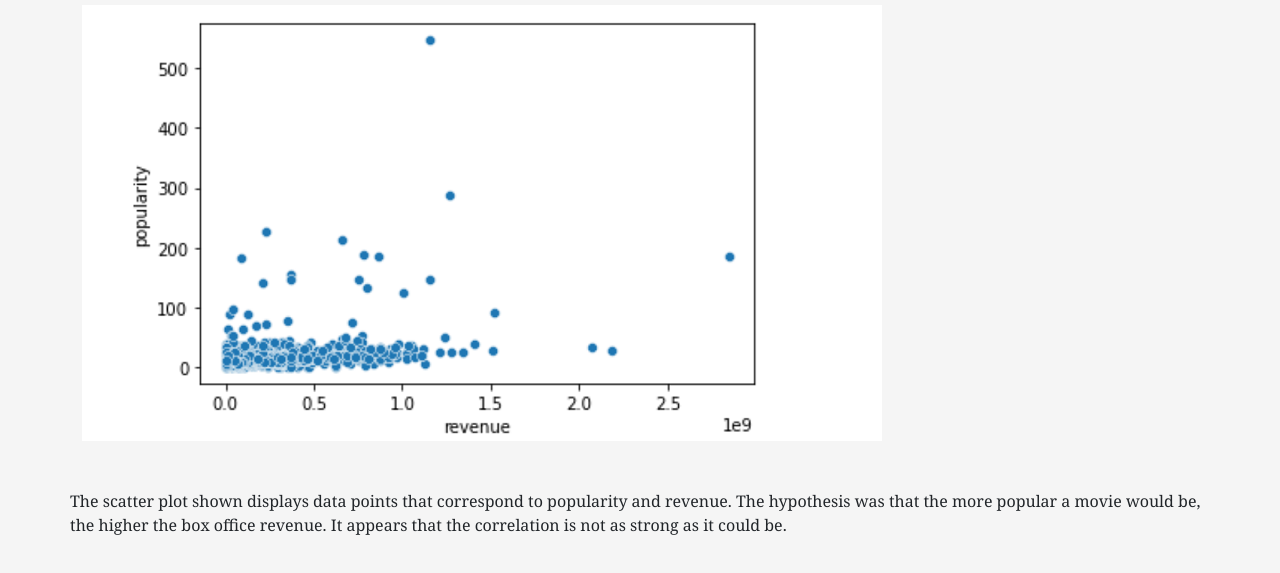
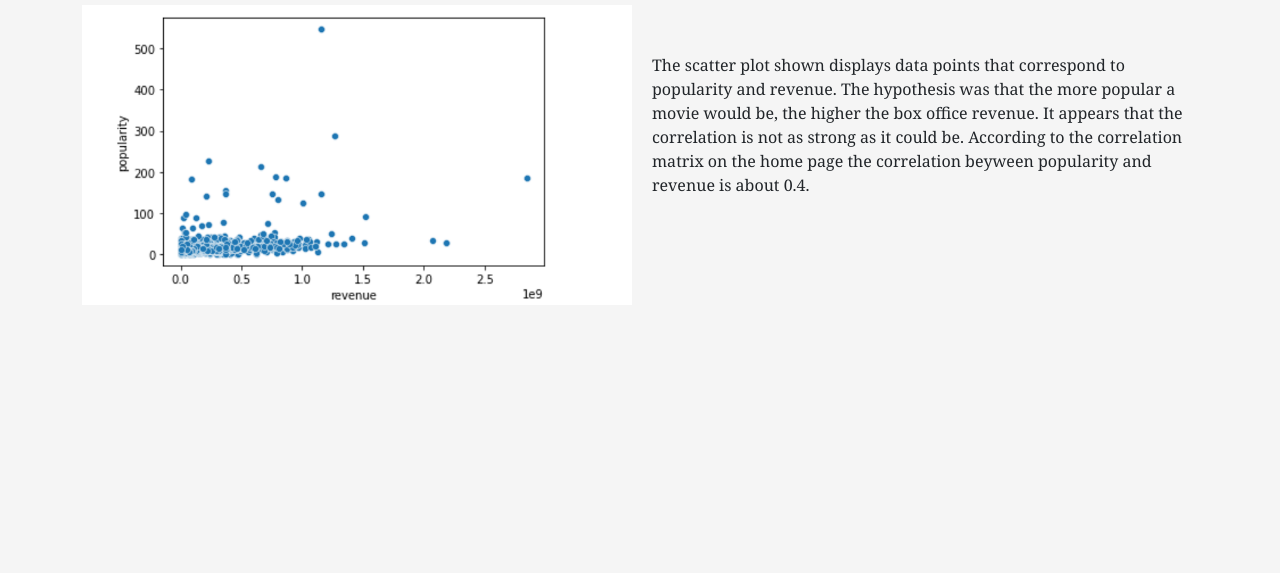
Before and after one commit to Joely0819/Project_4_GitGirls, a plain HTML site: page web_page/Visualizations/popularity.html in a window 1280 px wide. Shown: the part 135-708 px from the top of the page. Drawn offline with nearby package versions, Linux system fonts and the light colour scheme.

Commit message:
website updates

```diff
--- a/web_page/Visualizations/popularity.html
+++ b/web_page/Visualizations/popularity.html
@@ -1,6 +1,11 @@
 <!DOCTYPE html>
 <html lang = "en-us">
 <head>
+  <style>
+    img {
+      float: left;
+    }
+    </style>
 <!-- bring in bootstrap stylesheet-->
 <meta name="viewport" content="width=device-width, initial-scale=1">
 <link href="https://cdn.jsdelivr.net/npm/bootstrap@5.1.3/dist/css/bootstrap.min.css" rel="stylesheet"
@@ -29,24 +34,21 @@ integrity="sha384-1BmE4kWBq78iYhFldvKuhfTAU6auU8tT94WrHftjDbrCEXSU1oBoqyl2QvZ6jI
     <br>
     <h1>Popularity vs. Revenue</h1>
     <div class = "container">
-      <div class="row">
-        <div class="col col-12">
-          <div class="row">
             <div class = "col col-12 col-md-6">
 
               <a href="popularity.html">
-                <img src="../Images/popularity_vs_revenue.PNG" alt="Popularity vs. Revenue">
+                <img src="../Images/popularity_vs_revenue.PNG" alt="Popularity vs. Revenue"
+                style = "width: 550px; height: 300px; margin-right:20px;">
 
               </a>
             </div>
           <br>
           <br>
-          The scatter plot shown displays data points that correspond to popularity and revenue. The hypothesis was that the more popular a movie would be, the higher the box office revenue. It appears that the correlation is not as strong as it could be.
+          The scatter plot shown displays data points that correspond to popularity and revenue.
+          The hypothesis was that the more popular a movie would be, the higher the box office revenue.
+          It appears that the correlation is not as strong as it could be. According to the correlation matrix
+          on the home page the correlation beyween popularity and revenue is about 0.4.
 
-
-            </div>
-            </div>
-        </div>
       </div>
       </div>
 </body>
```
Also changed, not shown: web_page/Visualizations/budget.html (+11 -9 lines), web_page/Visualizations/model.html (+7 -7 lines).
